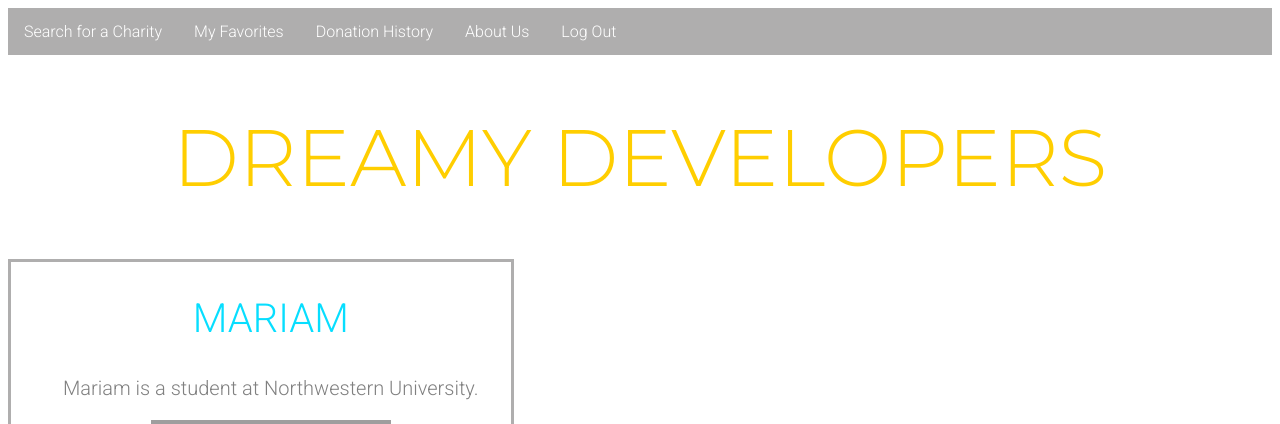
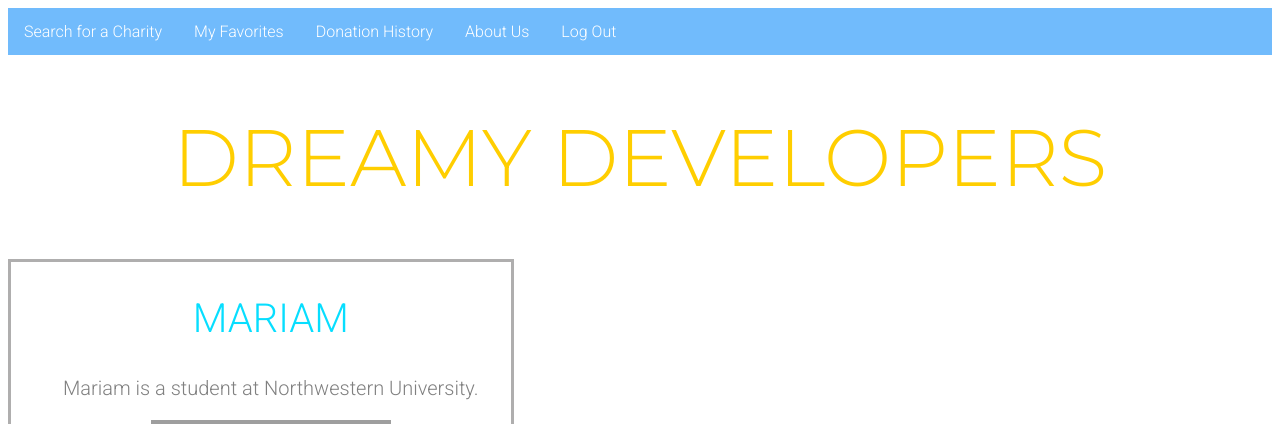
Before and after one commit to seehamrun/DreamyDevelopers, a Django app: template templates/aboutus.html in a window 1280 px wide. Shown: the top 424 px of the page. Run offline with Django 3.2, Linux system fonts and the light colour scheme; the template is opened without the code that fills it, so the values that code supplies are empty; grey boxes are pictures that could not be loaded.

Commit message:
Changed navigation bar to blue

```diff
--- a/static/style.css
+++ b/static/style.css
@@ -6,7 +6,7 @@ ul {
   margin: 0;
   padding: 0;
   overflow: hidden;
-  background-color: #afaeae;
+  background-color: #71bbfc;
 }
 
 li {
--- a/static/styles/aboutus.css
+++ b/static/styles/aboutus.css
@@ -107,7 +107,7 @@ ul {
   margin: 0;
   padding: 0;
   overflow: hidden;
-  background-color: #afaeae;
+  background-color: #71bbfc;
 }
 
 li {
--- a/static/styles/details.css
+++ b/static/styles/details.css
@@ -44,7 +44,7 @@ ul {
   margin: 0;
   padding: 0;
   overflow: hidden;
-  background-color: #afaeae;
+  background-color: #71bbfc;
 }
 
 li {
--- a/static/styles/favorites.css
+++ b/static/styles/favorites.css
@@ -4,7 +4,7 @@ ul {
   margin: 0;
   padding: 0;
   overflow: hidden;
-  background-color: #afaeae;
+  background-color: #71bbfc;
 }
 
 li {
--- a/static/styles/history.css
+++ b/static/styles/history.css
@@ -4,7 +4,7 @@ ul {
   margin: 0;
   padding: 0;
   overflow: hidden;
-  background-color: #afaeae;
+  background-color: #71bbfc;
 }
 
 li {
```
